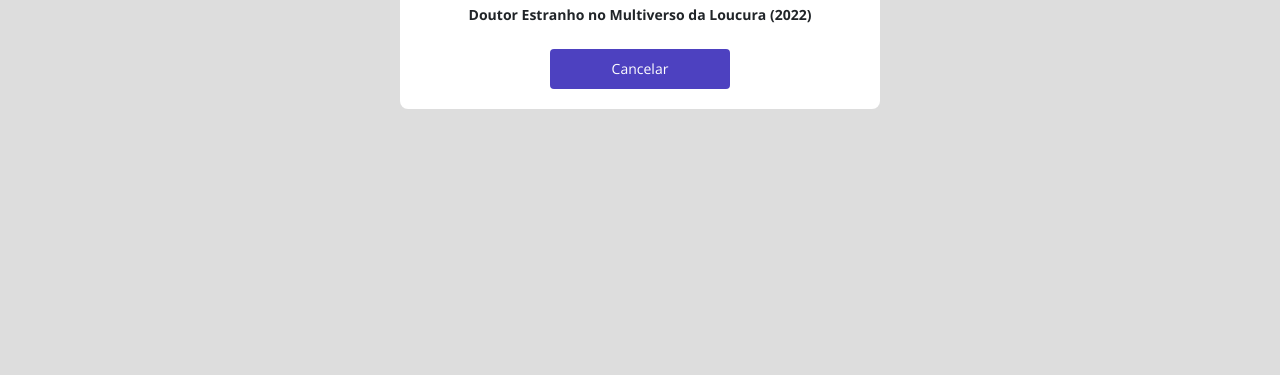
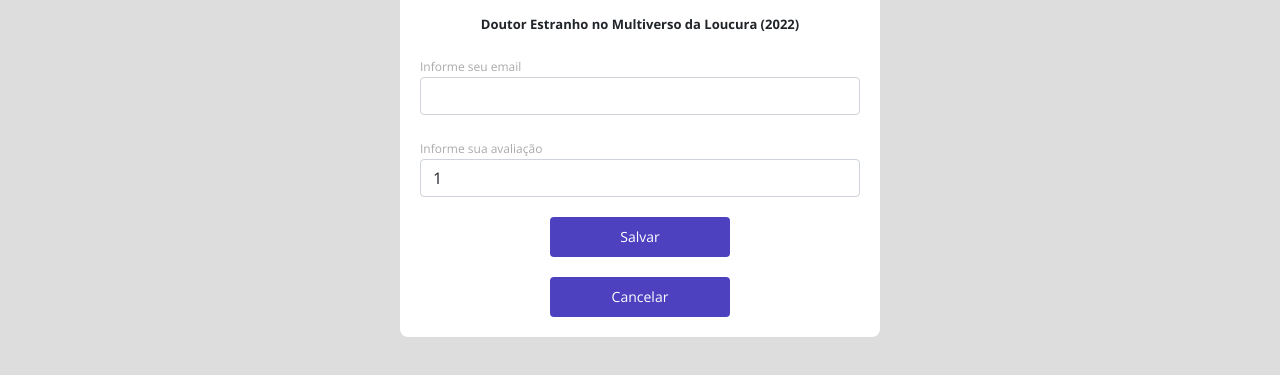
Before and after one commit to AnaCapricorniana/projetoDsMovie, a plain HTML site: page form.html in a window 1280 px wide. Shown: the part 463-838 px from the top of the page. Before the commit the page ends 800 px from the top, so only its background shows below. Drawn offline with nearby package versions, Linux system fonts and the light colour scheme.

Commit message:
formulário parte 2

```diff
--- a/css/Styles.css
+++ b/css/Styles.css
@@ -5,6 +5,7 @@
   --text-gray: #4a4a4a;
   --bg-gray: #ddd;
   --white: #fff;
+  --text-light-gray:#aaa
 }
 
 * {
@@ -99,12 +100,46 @@
     align-items: center;
     justify-content: center;
     border-radius: 4px;
-
+    border: 0;
 
 }
 
-.dsmovie-form-container{
+.dsmovie-form-container {
     padding: 40px 0;
     max-width: 480px;
 
 }
+.dsmovie-form-description {
+background-color: var(--white);
+padding: 20px;
+display: flex;
+flex-direction: column;
+align-items: center;
+border-radius: 0 0 8px 8px;
+}
+
+.dsmovie-form {
+width: 100%;
+}
+
+.dsmovie-form-description h3 {
+    font-size: 13px;
+    font-weight: 700;
+    margin-bottom: 20px;
+}
+.dsmovie-form-group{
+    margin-bottom: 20px;
+}
+
+.dsmovie-form-group label {
+    font-size: 12px;
+    color:var(--text-light-gray);
+}
+.dsmovie-form-btn-container{
+    height: 100px;
+    display: flex;
+    flex-direction: column;
+    align-items: center;
+    justify-content: space-between;
+
+}
--- a/form.html
+++ b/form.html
@@ -32,9 +32,32 @@
           <div class="dsmovie-card">
             <img src="https://www.themoviedb.org/t/p/w533_and_h300_bestv2/AdyJH8kDm8xT8IKTlgpEC15ny4u.jpg"
               alt="Doutor Estranho">
-            <div class="dsmovie-card-description">
+            <div class="dsmovie-form-description">
               <h3> Doutor Estranho no Multiverso da Loucura (2022)</h3>
-              <a class="dsmovie-btn" href="index.html">Cancelar</a>
+              <form class="dsmovie-form">
+                <div class="form-group dsmovie-form-group">
+                  <label for="email">Informe seu email</label>
+                  <input class="form-control" type="email" id="email">
+                </div>
+                <div class="form-group dsmovie-form-group">
+                  <label for="score">Informe sua avaliação</label>
+                  <select class="form-control" name="score" id="score">
+
+                    <option value="1">1</option>
+                    <option value="2">2</option>
+                    <option value="3">3</option>
+                    <option value="4">4</option>
+                    <option value="5">5</option>
+                  </select>
+                </div>
+                <div class="dsmovie-form-btn-container">
+                  <button class="dsmovie-btn" type="submit">Salvar</button>
+                  <a class="dsmovie-btn" href="index.html">Cancelar</a>
+                </div>
+              </form>
+
+
+
             </div>
           </div>
         </div>
```
